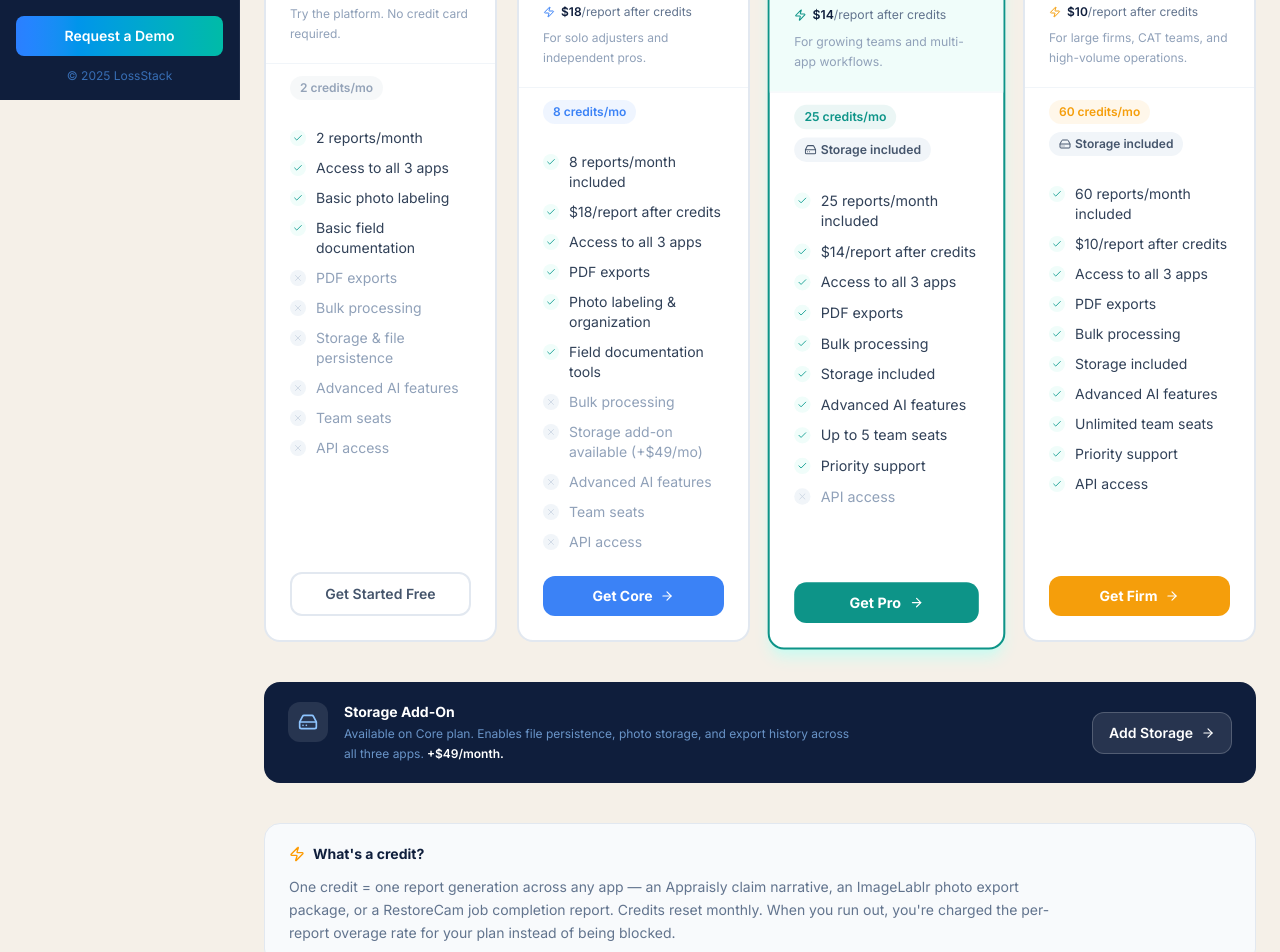
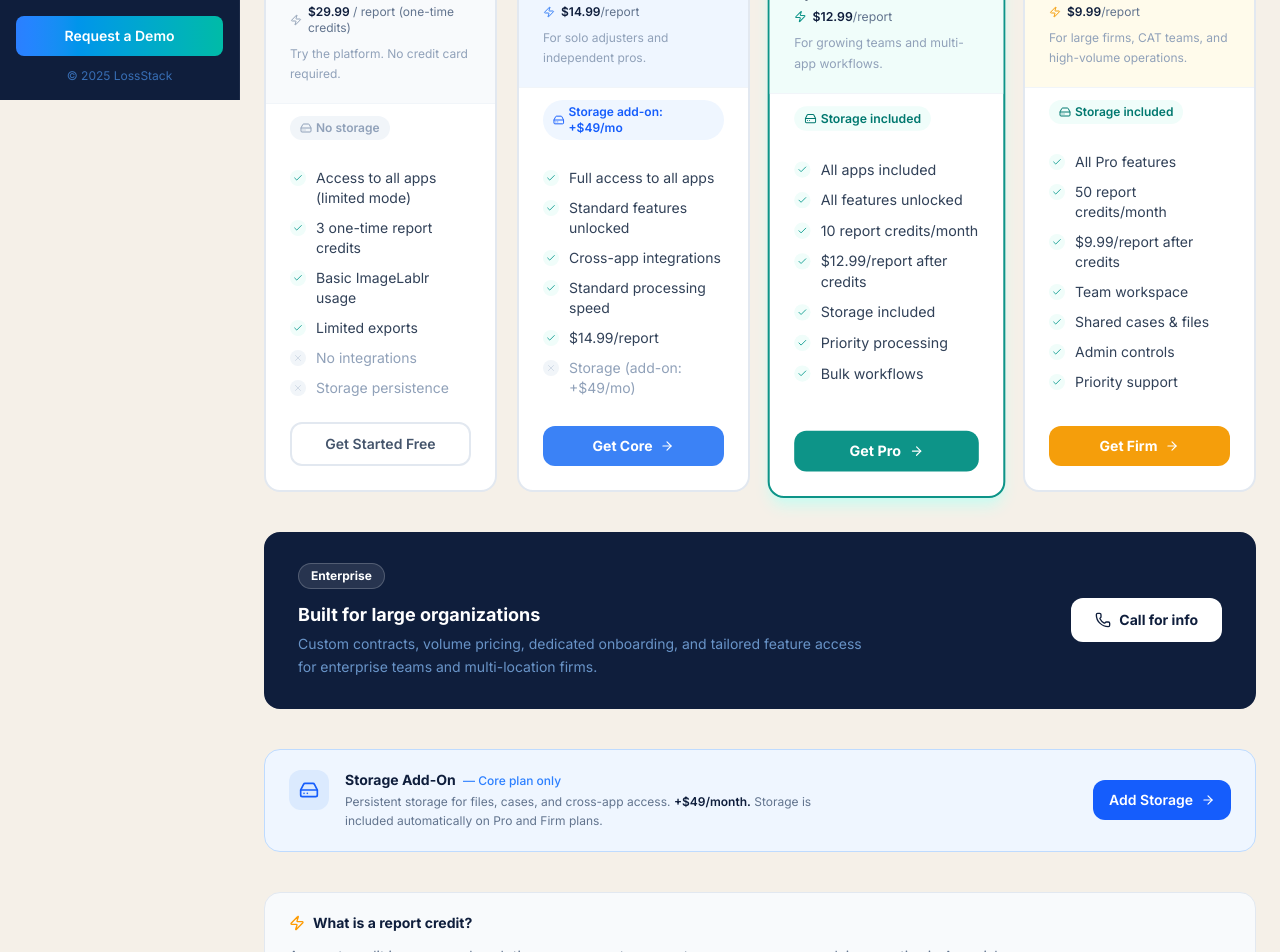
Before and after one commit to founderai/lossstack, a Next.js app: page /pricing in a window 1280 px wide. Shown: the part 700-1652 px from the top of the page. Built offline with nearby package versions, Linux system fonts and the light colour scheme.

Commit message:
Lock pricing spec: FREE/CORE/PRO/FIRM/Enterprise, correct credits, storage add-on Core-only

```diff
--- a/components/sections/UnifiedPricing.tsx
+++ b/components/sections/UnifiedPricing.tsx
@@ -1,7 +1,6 @@
 "use client";
 
-import { useState } from "react";
-import { Check, X, Zap, Star, ArrowRight, HardDrive } from "lucide-react";
+import { Check, X, Zap, Star, ArrowRight, HardDrive, Phone } from "lucide-react";
 import Link from "next/link";
 import { unifiedPlans, type UnifiedPlan } from "@/data/pricing";
 import { cn } from "@/lib/utils";
@@ -14,22 +13,16 @@ const PLAN_COLORS: Record<UnifiedPlan["id"], { accent: string; bg: string; borde
 };
 
 export default function UnifiedPricing() {
-  const [hoveredPlan, setHoveredPlan] = useState<string | null>(null);
-
   return (
     <div className="space-y-10">
 
-      {/* Plan cards */}
+      {/* Plan cards — Free / Core / Pro / Firm */}
       <div className="grid grid-cols-1 sm:grid-cols-2 lg:grid-cols-4 gap-5">
         {unifiedPlans.map((plan) => {
           const colors = PLAN_COLORS[plan.id];
-          const isHighlighted = plan.popular || hoveredPlan === plan.id;
-
           return (
             <div
               key={plan.id}
-              onMouseEnter={() => setHoveredPlan(plan.id)}
-              onMouseLeave={() => setHoveredPlan(null)}
               className={cn(
                 "relative rounded-2xl border-2 bg-white flex flex-col transition-all duration-200",
                 plan.popular
@@ -48,8 +41,8 @@ export default function UnifiedPricing() {
               )}
 
               {/* Header */}
-              <div className={cn("px-6 pt-7 pb-5 rounded-t-2xl", plan.popular ? "pt-9" : "")}
-                style={{ backgroundColor: isHighlighted ? colors.bg : undefined }}
+              <div className={cn("px-6 pb-5 rounded-t-2xl", plan.popular ? "pt-9" : "pt-7")}
+                style={{ backgroundColor: plan.popular ? "#F0FDFA" : colors.bg }}
               >
                 <div
                   className="inline-flex items-center px-2.5 py-1 rounded-lg text-xs font-bold mb-3"
@@ -57,6 +50,7 @@ export default function UnifiedPricing() {
                 >
                   {plan.name}
                 </div>
+
                 <div className="flex items-baseline gap-1 mb-1">
                   {plan.monthlyPrice === null ? (
                     <span className="text-4xl font-bold text-[#0f1e3c]">Free</span>
@@ -67,29 +61,35 @@ export default function UnifiedPricing() {
                     </>
                   )}
                 </div>
-                {plan.reportPrice !== null && (
-                  <div className="flex items-center gap-1.5 mb-2">
-                    <Zap className="w-3 h-3" style={{ color: colors.accent }} />
-                    <span className="text-xs text-slate-500">
-                      <span className="font-semibold text-[#0f1e3c]">${plan.reportPrice}</span>/report after credits
-                    </span>
-                  </div>
-                )}
+
+                {/* Report price line */}
+                <div className="flex items-center gap-1.5 mb-2">
+                  <Zap className="w-3 h-3 shrink-0" style={{ color: colors.accent }} />
+                  <span className="text-xs text-slate-500">
+                    <span className="font-semibold text-[#0f1e3c]">${plan.reportPrice}</span>
+                    {plan.id === "free" ? " / report (one-time credits)" : "/report"}
+                  </span>
+                </div>
+
                 <p className="text-slate-400 text-xs leading-relaxed">{plan.description}</p>
               </div>
 
-              {/* Credits + storage pills */}
+              {/* Storage pill */}
               <div className="px-6 py-3 border-t border-slate-100 flex flex-wrap gap-2">
-                <span
-                  className="inline-flex items-center gap-1 text-xs font-semibold px-2.5 py-1 rounded-full"
-                  style={{ backgroundColor: `${colors.accent}15`, color: colors.accent }}
-                >
-                  {plan.creditsIncluded} credits/mo
-                </span>
-                {plan.storageIncluded && (
-                  <span className="inline-flex items-center gap-1 text-xs font-semibold px-2.5 py-1 rounded-full bg-slate-100 text-slate-600">
+                {plan.storageIncluded ? (
+                  <span className="inline-flex items-center gap-1 text-xs font-semibold px-2.5 py-1 rounded-full bg-teal-50 text-teal-700">
                     <HardDrive className="w-3 h-3" />
                     Storage included
+                  </span>
+                ) : plan.id === "core" ? (
+                  <span className="inline-flex items-center gap-1 text-xs font-semibold px-2.5 py-1 rounded-full bg-blue-50 text-blue-600">
+                    <HardDrive className="w-3 h-3" />
+                    Storage add-on: +$49/mo
+                  </span>
+                ) : (
+                  <span className="inline-flex items-center gap-1 text-xs font-semibold px-2.5 py-1 rounded-full bg-slate-100 text-slate-400">
+                    <HardDrive className="w-3 h-3" />
+                    No storage
                   </span>
                 )}
               </div>
@@ -139,45 +139,69 @@ export default function UnifiedPricing() {
         })}
       </div>
 
-      {/* Storage add-on callout */}
-      <div className="bg-[#0f1e3c] rounded-2xl px-6 py-5 flex flex-col sm:flex-row items-start sm:items-center justify-between gap-4">
+      {/* Enterprise card */}
+      <div className="rounded-2xl border-2 border-[#0f1e3c] bg-[#0f1e3c] px-8 py-7 flex flex-col sm:flex-row items-start sm:items-center justify-between gap-6">
+        <div>
+          <div className="inline-flex items-center gap-1.5 bg-white/10 border border-white/20 text-white text-xs font-bold px-3 py-1 rounded-full mb-3">
+            Enterprise
+          </div>
+          <h3 className="text-white font-bold text-lg mb-1">Built for large organizations</h3>
+          <p className="text-blue-300/70 text-sm max-w-xl leading-relaxed">
+            Custom contracts, volume pricing, dedicated onboarding, and tailored feature access for enterprise teams and multi-location firms.
+          </p>
+        </div>
+        <a
+          href="tel:+1"
+          className="shrink-0 flex items-center gap-2 bg-white text-[#0f1e3c] font-bold px-6 py-3 rounded-xl text-sm hover:bg-blue-50 transition-colors whitespace-nowrap"
+        >
+          <Phone className="w-4 h-4" />
+          Call for info
+        </a>
+      </div>
+
+      {/* Storage add-on callout — Core only */}
+      <div className="bg-blue-50 border border-blue-200 rounded-2xl px-6 py-5 flex flex-col sm:flex-row items-start sm:items-center justify-between gap-4">
         <div className="flex items-start gap-4">
-          <div className="w-10 h-10 rounded-xl bg-white/10 flex items-center justify-center shrink-0">
-            <HardDrive className="w-5 h-5 text-blue-300" />
+          <div className="w-10 h-10 rounded-xl bg-blue-100 flex items-center justify-center shrink-0">
+            <HardDrive className="w-5 h-5 text-blue-600" />
           </div>
           <div>
-            <div className="font-bold text-white text-sm mb-0.5">Storage Add-On</div>
-            <p className="text-blue-300/70 text-xs leading-relaxed max-w-lg">
-              Available on Core plan. Enables file persistence, photo storage, and export history across all three apps.
-              <span className="text-white font-semibold"> +$49/month.</span>
+            <div className="font-bold text-[#0f1e3c] text-sm mb-0.5">
+              Storage Add-On <span className="text-xs font-medium text-blue-500 ml-1">— Core plan only</span>
+            </div>
+            <p className="text-slate-500 text-xs leading-relaxed max-w-lg">
+              Persistent storage for files, cases, and cross-app access. <span className="font-semibold text-[#0f1e3c]">+$49/month.</span>
+              {" "}Storage is included automatically on Pro and Firm plans.
             </p>
           </div>
         </div>
         <Link
           href="/contact"
-          className="shrink-0 flex items-center gap-2 bg-white/10 border border-white/20 text-white text-sm font-semibold px-4 py-2.5 rounded-xl hover:bg-white/15 transition-colors"
+          className="shrink-0 flex items-center gap-2 bg-blue-600 text-white text-sm font-semibold px-4 py-2.5 rounded-xl hover:bg-blue-700 transition-colors"
         >
           Add Storage <ArrowRight className="w-3.5 h-3.5" />
         </Link>
       </div>
 
-      {/* What's a credit */}
+      {/* What is a report credit */}
       <div className="bg-slate-50 border border-slate-200 rounded-2xl px-6 py-5">
         <div className="flex items-center gap-2 mb-3">
           <Zap className="w-4 h-4 text-amber-500" />
-          <span className="font-bold text-[#0f1e3c] text-sm">What&apos;s a credit?</span>
+          <span className="font-bold text-[#0f1e3c] text-sm">What is a report credit?</span>
         </div>
         <p className="text-slate-500 text-sm leading-relaxed max-w-3xl">
-          One credit = one report generation across any app — an Appraisly claim narrative, an ImageLablr photo export package, or a RestoreCam job completion report. Credits reset monthly. When you run out, you&apos;re charged the per-report overage rate for your plan instead of being blocked.
+          A report credit is consumed each time you generate a report across any app — a claim narrative in Appraisly, a photo export package in ImageLablr, or a job completion report in RestoreCam.
+          Credits are used first. When they run out, you are charged the per-report rate for your plan — you are never blocked.
+          <span className="font-semibold text-[#0f1e3c]"> Free plan credits are one-time only and do not renew. Core has no included credits.</span>
         </p>
       </div>
 
-      {/* Apps included note */}
+      {/* Apps included */}
       <div className="grid grid-cols-1 sm:grid-cols-3 gap-4">
         {[
-          { name: "Appraisly",   color: "#3B82F6", desc: "AI-powered claim narratives, estimate review & appraisal workflows." },
-          { name: "ImageLablr",  color: "#0D9488", desc: "Fast, structured photo labeling and export for claims documentation." },
-          { name: "RestoreCam",  color: "#F59E0B", desc: "Field documentation, moisture logs, and job reports for restoration." },
+          { name: "Appraisly",  color: "#3B82F6", desc: "AI-powered claim narratives, estimate review & appraisal workflows." },
+          { name: "ImageLablr", color: "#0D9488", desc: "Fast, structured photo labeling and export for claims documentation." },
+          { name: "RestoreCam", color: "#F59E0B", desc: "Field documentation, moisture logs, and job reports for restoration." },
         ].map((app) => (
           <div key={app.name} className="bg-white border border-slate-200 rounded-xl p-5">
             <div
@@ -187,21 +211,9 @@ export default function UnifiedPricing() {
               {app.name}
             </div>
             <p className="text-slate-500 text-xs leading-relaxed">{app.desc}</p>
+            <p className="text-slate-400 text-xs mt-2 font-medium">Included in all plans.</p>
           </div>
         ))}
-      </div>
-
-      {/* Corporate CTA */}
-      <div className="text-center space-y-3 py-4">
-        <p className="text-slate-500 text-sm">
-          Need a custom contract, volume pricing, or dedicated onboarding?
-        </p>
-        <a
-          href="mailto:founderai@pm.me?subject=LossStack Corporate Pricing"
-          className="inline-flex items-center gap-2 text-[#0f1e3c] font-semibold text-sm border-2 border-[#0f1e3c] px-5 py-2.5 rounded-xl hover:bg-[#0f1e3c] hover:text-white transition-colors"
-        >
-          Contact us for Corporate pricing
-        </a>
       </div>
     </div>
   );
--- a/data/pricing.ts
+++ b/data/pricing.ts
@@ -36,90 +36,75 @@ export const unifiedPlans: UnifiedPlan[] = [
     id: "free",
     name: "Free",
     monthlyPrice: null,
-    reportPrice: null,
-    creditsIncluded: 2,
+    reportPrice: 29.99,
+    creditsIncluded: 3,        // one-time only, not monthly
     storageIncluded: false,
     featureLevel: "limited",
     description: "Try the platform. No credit card required.",
     features: [
-      { text: "2 reports/month", included: true },
-      { text: "Access to all 3 apps", included: true },
-      { text: "Basic photo labeling", included: true },
-      { text: "Basic field documentation", included: true },
-      { text: "PDF exports", included: false },
-      { text: "Bulk processing", included: false },
-      { text: "Storage & file persistence", included: false },
-      { text: "Advanced AI features", included: false },
-      { text: "Team seats", included: false },
-      { text: "API access", included: false },
+      { text: "Access to all apps (limited mode)", included: true },
+      { text: "3 one-time report credits", included: true },
+      { text: "Basic ImageLablr usage", included: true },
+      { text: "Limited exports", included: true },
+      { text: "No integrations", included: false },
+      { text: "Storage persistence", included: false },
     ],
   },
   {
     id: "core",
     name: "Core",
     monthlyPrice: 99,
-    reportPrice: 18,
-    creditsIncluded: 8,
+    reportPrice: 14.99,
+    creditsIncluded: 0,        // no monthly credits on Core
     storageIncluded: false,
     featureLevel: "standard",
     description: "For solo adjusters and independent pros.",
     features: [
-      { text: "8 reports/month included", included: true },
-      { text: "$18/report after credits", included: true },
-      { text: "Access to all 3 apps", included: true },
-      { text: "PDF exports", included: true },
-      { text: "Photo labeling & organization", included: true },
-      { text: "Field documentation tools", included: true },
-      { text: "Bulk processing", included: false },
-      { text: "Storage add-on available (+$49/mo)", included: false },
-      { text: "Advanced AI features", included: false },
-      { text: "Team seats", included: false },
-      { text: "API access", included: false },
+      { text: "Full access to all apps", included: true },
+      { text: "Standard features unlocked", included: true },
+      { text: "Cross-app integrations", included: true },
+      { text: "Standard processing speed", included: true },
+      { text: "$14.99/report", included: true },
+      { text: "Storage (add-on: +$49/mo)", included: false },
     ],
   },
   {
     id: "pro",
     name: "Pro",
     monthlyPrice: 249,
-    reportPrice: 14,
-    creditsIncluded: 25,
+    reportPrice: 12.99,
+    creditsIncluded: 10,
     storageIncluded: true,
     featureLevel: "full",
     popular: true,
     description: "For growing teams and multi-app workflows.",
     features: [
-      { text: "25 reports/month included", included: true },
-      { text: "$14/report after credits", included: true },
-      { text: "Access to all 3 apps", included: true },
-      { text: "PDF exports", included: true },
-      { text: "Bulk processing", included: true },
+      { text: "All apps included", included: true },
+      { text: "All features unlocked", included: true },
+      { text: "10 report credits/month", included: true },
+      { text: "$12.99/report after credits", included: true },
       { text: "Storage included", included: true },
-      { text: "Advanced AI features", included: true },
-      { text: "Up to 5 team seats", included: true },
-      { text: "Priority support", included: true },
-      { text: "API access", included: false },
+      { text: "Priority processing", included: true },
+      { text: "Bulk workflows", included: true },
     ],
   },
   {
     id: "firm",
     name: "Firm",
     monthlyPrice: 499,
-    reportPrice: 10,
-    creditsIncluded: 60,
+    reportPrice: 9.99,
+    creditsIncluded: 50,
     storageIncluded: true,
     featureLevel: "full",
     description: "For large firms, CAT teams, and high-volume operations.",
     features: [
-      { text: "60 reports/month included", included: true },
-      { text: "$10/report after credits", included: true },
-      { text: "Access to all 3 apps", included: true },
-      { text: "PDF exports", included: true },
-      { text: "Bulk processing", included: true },
-      { text: "Storage included", included: true },
-      { text: "Advanced AI features", included: true },
-      { text: "Unlimited team seats", included: true },
+      { text: "All Pro features", included: true },
+      { text: "50 report credits/month", included: true },
+      { text: "$9.99/report after credits", included: true },
+      { text: "Team workspace", included: true },
+      { text: "Shared cases & files", included: true },
+      { text: "Admin controls", included: true },
       { text: "Priority support", included: true },
-      { text: "API access", included: true },
     ],
   },
 ];
```
